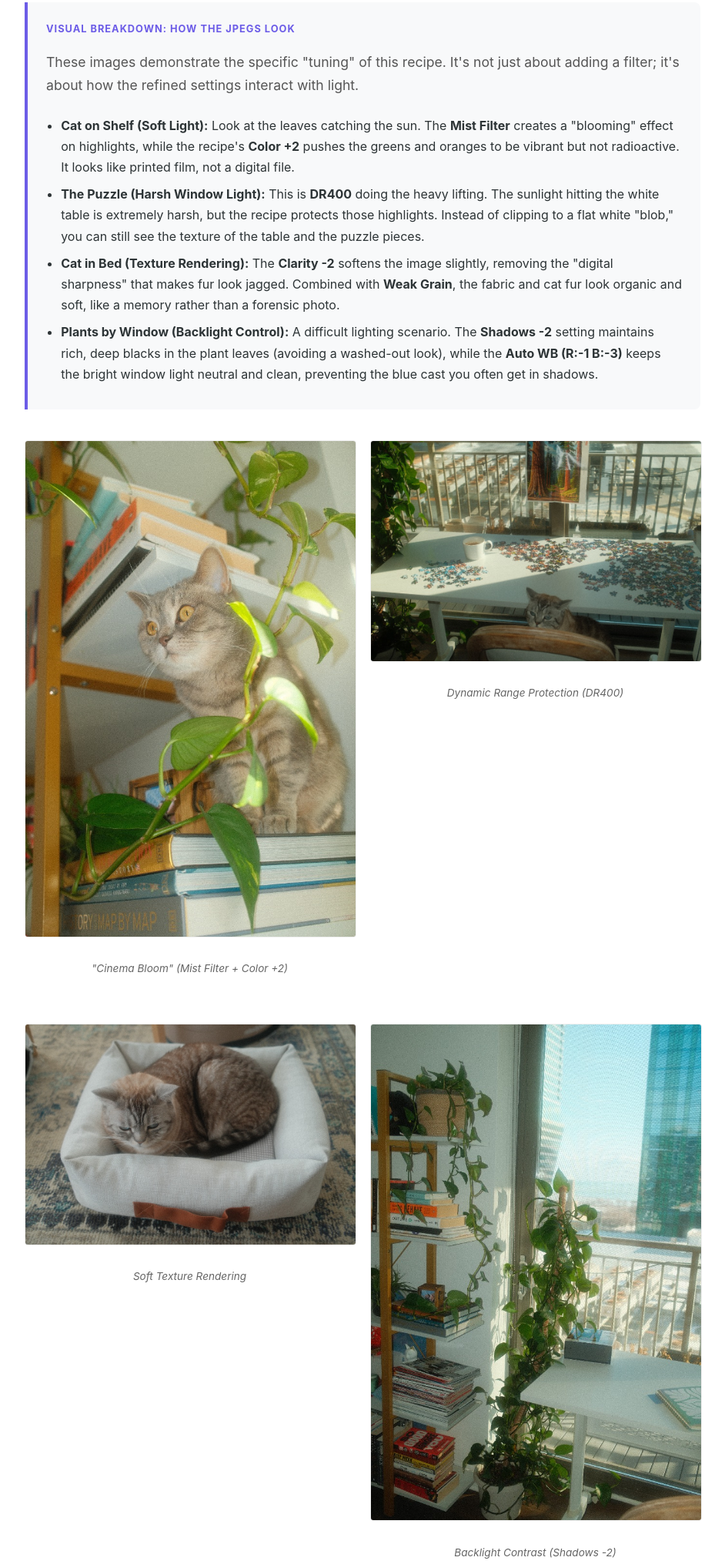
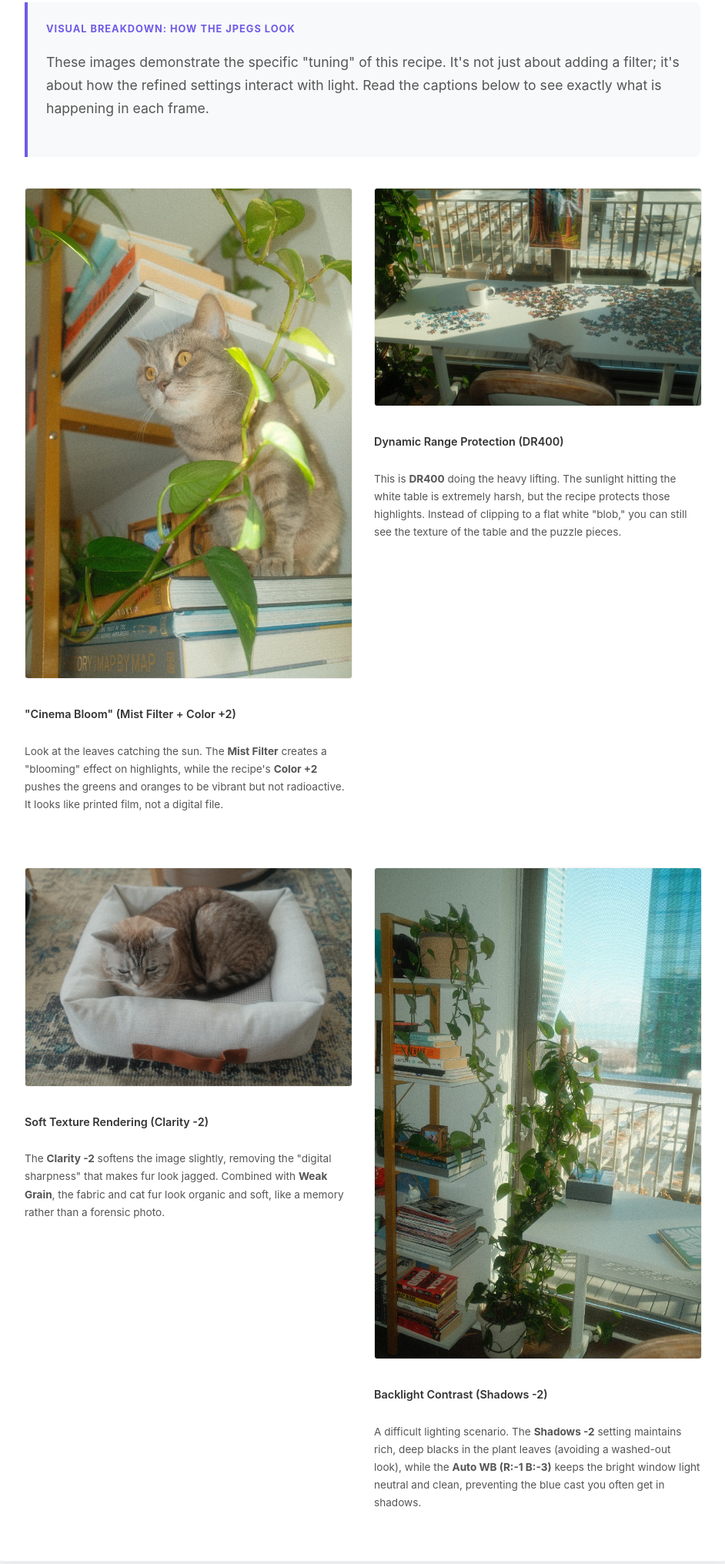
Before and after one commit to Niteeshkanungo/fujisims, a plain HTML site: page index.html in a window 1280 px wide. Shown: the part 4577-6609 px from the top of the page at 77% size, without its empty margins (169-1111 px from the left). Drawn offline with Linux system fonts and the light colour scheme.

Commit message:
Fix ribbon layout, improve photo captions, and cleanup scripts

```diff
--- a/index.html
+++ b/index.html
@@ -72,14 +72,16 @@
             content: "PROBABILITY OF LIKENESS";
             position: absolute;
             top: 25px;
-            right: -55px;
+            right: -100px;
+            width: 320px;
+            text-align: center;
             background: var(--gold);
             color: #fff;
-            padding: 5px 60px;
+            padding: 5px 0;
             transform: rotate(45deg);
-            font-size: 0.65rem;
+            font-size: 0.55rem;
             font-weight: bold;
-            letter-spacing: 1px;
+            letter-spacing: 2px;
             box-shadow: 0 2px 5px rgba(0, 0, 0, 0.1);
         }
 
@@ -466,55 +468,49 @@
             <div class="tech-analysis">
                 <h4>Visual Breakdown: How the JPEGs Look</h4>
                 <p>These images demonstrate the specific "tuning" of this recipe. It's not just about adding a filter;
-                    it's about how the refined settings interact with light.</p>
-                <ul>
-                    <li><strong>Cat on Shelf (Soft Light):</strong> Look at the leaves catching the sun. The
-                        <strong>Mist
+                    it's about how the refined settings interact with light. Read the captions below to see exactly what
+                    is happening in each frame.</p>
+            </div>
+
+            <div style="display: grid; grid-template-columns: repeat(auto-fit, minmax(300px, 1fr)); gap: 30px;">
+                <div style="text-align: left;">
+                    <img src="images/example_cat_shelf.jpg" alt="Cat on shelf with soft light"
+                        style="width: 100%; border-radius: 4px;">
+                    <p style="font-size: 0.9rem; color: #333; margin-top: 10px; font-weight: 600;">"Cinema Bloom" (Mist
+                        Filter + Color +2)</p>
+                    <p style="font-size: 0.85rem; color: #555;">Look at the leaves catching the sun. The <strong>Mist
                             Filter</strong> creates a "blooming" effect on highlights, while the recipe's <strong>Color
                             +2</strong> pushes the greens and oranges to be vibrant but not radioactive. It looks like
-                        printed film, not a digital file.
-                    </li>
-                    <li><strong>The Puzzle (Harsh Window Light):</strong> This is <strong>DR400</strong> doing the heavy
-                        lifting. The sunlight hitting the white table is extremely harsh, but the recipe protects those
-                        highlights. Instead of clipping to a flat white "blob," you can still see the texture of the
-                        table and the puzzle pieces.</li>
-                    <li><strong>Cat in Bed (Texture Rendering):</strong> The <strong>Clarity -2</strong> softens the
-                        image slightly, removing the "digital sharpness" that makes fur look jagged. Combined with
-                        <strong>Weak Grain</strong>, the fabric and cat fur look organic and soft, like a memory rather
-                        than a forensic photo.
-                    </li>
-                    <li><strong>Plants by Window (Backlight Control):</strong> A difficult lighting scenario. The
-                        <strong>Shadows -2</strong> setting maintains rich, deep blacks in the plant leaves (avoiding a
-                        washed-out look), while the <strong>Auto WB (R:-1 B:-3)</strong> keeps the bright window light
-                        neutral and clean, preventing the blue cast you often get in shadows.
-                    </li>
-                </ul>
-            </div>
-
-            <div style="display: grid; grid-template-columns: repeat(auto-fit, minmax(300px, 1fr)); gap: 20px;">
-                <div style="text-align: center;">
-                    <img src="images/example_cat_shelf.jpg" alt="Cat on shelf with soft light"
-                        style="width: 100%; border-radius: 4px;">
-                    <p style="font-size: 0.85rem; color: #666; margin-top: 5px;"><em>"Cinema Bloom" (Mist Filter + Color
-                            +2)</em></p>
+                        printed film, not a digital file.</p>
                 </div>
-                <div style="text-align: center;">
+                <div style="text-align: left;">
                     <img src="images/example_puzzle_table.jpg" alt="Puzzle table with harsh light"
                         style="width: 100%; border-radius: 4px;">
-                    <p style="font-size: 0.85rem; color: #666; margin-top: 5px;"><em>Dynamic Range Protection
-                            (DR400)</em>
-                    </p>
+                    <p style="font-size: 0.9rem; color: #333; margin-top: 10px; font-weight: 600;">Dynamic Range
+                        Protection (DR400)</p>
+                    <p style="font-size: 0.85rem; color: #555;">This is <strong>DR400</strong> doing the heavy lifting.
+                        The sunlight hitting the white table is extremely harsh, but the recipe protects those
+                        highlights. Instead of clipping to a flat white "blob," you can still see the texture of the
+                        table and the puzzle pieces.</p>
                 </div>
-                <div style="text-align: center;">
+                <div style="text-align: left;">
                     <img src="images/example_cat_bed.jpg" alt="Cat in bed" style="width: 100%; border-radius: 4px;">
-                    <p style="font-size: 0.85rem; color: #666; margin-top: 5px;"><em>Soft Texture Rendering</em></p>
+                    <p style="font-size: 0.9rem; color: #333; margin-top: 10px; font-weight: 600;">Soft Texture
+                        Rendering (Clarity -2)</p>
+                    <p style="font-size: 0.85rem; color: #555;">The <strong>Clarity -2</strong> softens the image
+                        slightly, removing the "digital sharpness" that makes fur look jagged. Combined with
+                        <strong>Weak Grain</strong>, the fabric and cat fur look organic and soft, like a memory rather
+                        than a forensic photo.</p>
                 </div>
-                <div style="text-align: center;">
+                <div style="text-align: left;">
                     <img src="images/example_plants_window.jpg" alt="Plants by window"
                         style="width: 100%; border-radius: 4px;">
-                    <p style="font-size: 0.85rem; color: #666; margin-top: 5px;"><em>Backlight Contrast (Shadows
-                            -2)</em>
-                    </p>
+                    <p style="font-size: 0.9rem; color: #333; margin-top: 10px; font-weight: 600;">Backlight Contrast
+                        (Shadows -2)</p>
+                    <p style="font-size: 0.85rem; color: #555;">A difficult lighting scenario. The <strong>Shadows
+                            -2</strong> setting maintains rich, deep blacks in the plant leaves (avoiding a washed-out
+                        look), while the <strong>Auto WB (R:-1 B:-3)</strong> keeps the bright window light neutral and
+                        clean, preventing the blue cast you often get in shadows.</p>
                 </div>
             </div>
         </div>
```
Also changed, not shown: 2 other files.
